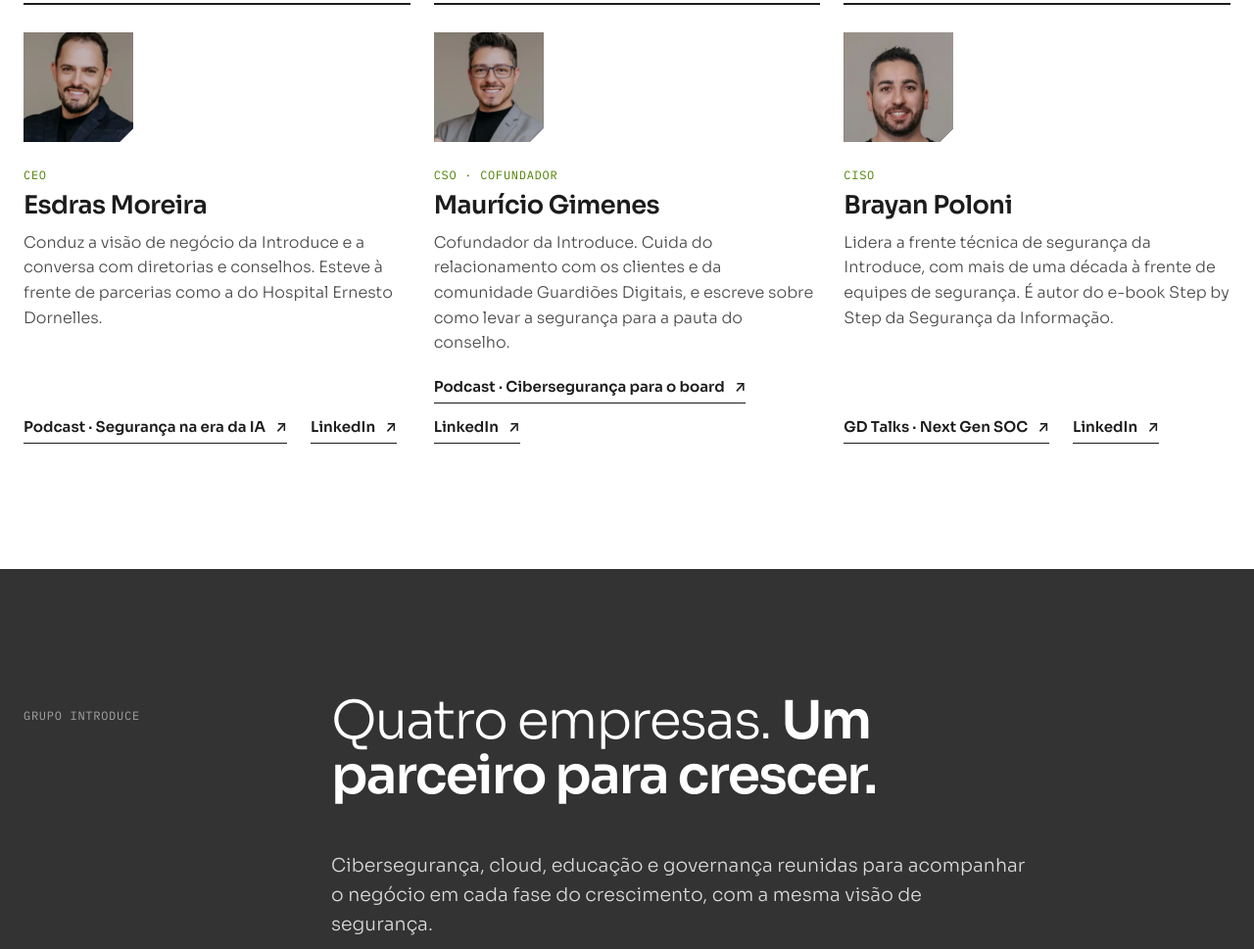
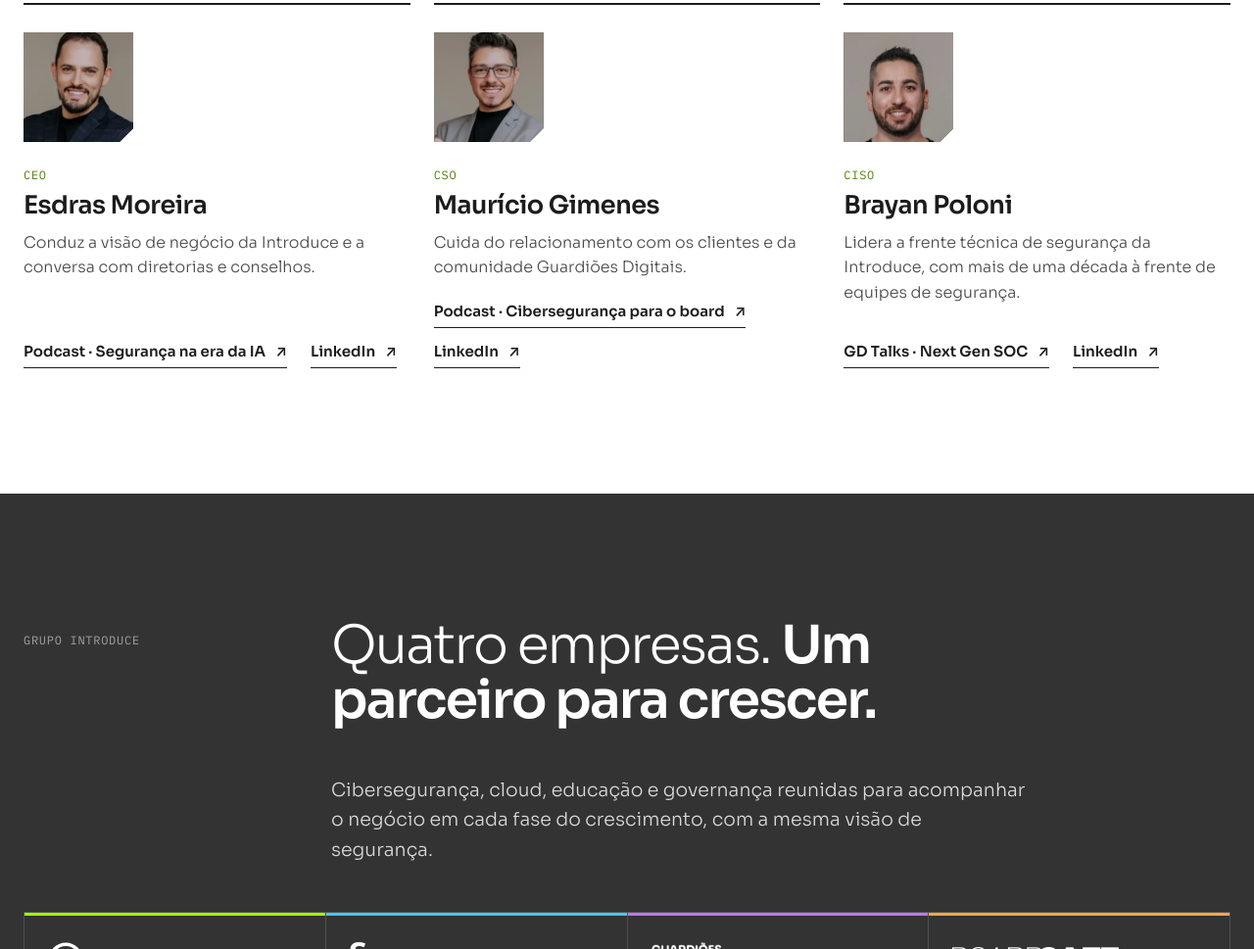
Before and after one commit to kauegrasnievicz/cooltivo-site, a plain HTML site: page introduce-v2/quem-somos/index.html in a window 1280 px wide. Shown: the part 2577-3546 px from the top of the page at 98% size. Drawn offline with Linux system fonts and the light colour scheme.

Commit message:
Introduce v2: descritivos da diretoria; Maurício sem 'cofundador'
Co-Authored-By: Claude Opus 5.5 <noreply@anthropic.com>
Claude-Session: https://claude.ai/code/session_01RXJJZ2ya2rbjx4BbF9JeJm

```diff
--- a/introduce-v2/quem-somos/index.html
+++ b/introduce-v2/quem-somos/index.html
@@ -80,9 +80,9 @@
   <div class="wrap">
     <div class="sec-head rv"><span class="mono">Diretoria</span><h2>Quem conduz <b>a Introduce.</b></h2></div>
     <ul class="dir rv">
-      <li><span class="dir-av"><img decoding="async" src="../media/time/dir-esdras.webp" alt="Esdras Moreira" width="240" height="240" loading="lazy"></span><span class="mono">CEO</span><h3>Esdras Moreira</h3><p>Conduz a visão de negócio da Introduce e a conversa com diretorias e conselhos. Esteve à frente de parcerias como a do Hospital Ernesto Dornelles.</p><div class="dir-l"><a class="lnk" href="https://www.youtube.com/watch?v=hc4tpWXaG7A" target="_blank" rel="noopener">Podcast · Segurança na era da IA <span class="arw-x" aria-hidden="true">&#8599;</span></a><a class="lnk" href="https://www.linkedin.com/in/esdras-moreira/" target="_blank" rel="noopener">LinkedIn <span class="arw-x" aria-hidden="true">&#8599;</span></a></div></li>
-      <li><span class="dir-av"><img decoding="async" src="../media/time/dir-mauricio.webp" alt="Maurício Gimenes" width="240" height="240" loading="lazy"></span><span class="mono">CSO · Cofundador</span><h3>Maurício Gimenes</h3><p>Cofundador da Introduce. Cuida do relacionamento com os clientes e da comunidade Guardiões Digitais, e escreve sobre como levar a segurança para a pauta do conselho.</p><div class="dir-l"><a class="lnk" href="https://www.youtube.com/watch?v=pewa4owkwSY" target="_blank" rel="noopener">Podcast · Cibersegurança para o board <span class="arw-x" aria-hidden="true">&#8599;</span></a><a class="lnk" href="https://www.linkedin.com/in/mauriciogimenesoficial/" target="_blank" rel="noopener">LinkedIn <span class="arw-x" aria-hidden="true">&#8599;</span></a></div></li>
-      <li><span class="dir-av"><img decoding="async" src="../media/time/dir-brayan.webp" alt="Brayan Poloni" width="240" height="240" loading="lazy"></span><span class="mono">CISO</span><h3>Brayan Poloni</h3><p>Lidera a frente técnica de segurança da Introduce, com mais de uma década à frente de equipes de segurança. É autor do e-book Step by Step da Segurança da Informação.</p><div class="dir-l"><a class="lnk" href="https://www.youtube.com/watch?v=DZZt_1WONDI" target="_blank" rel="noopener">GD Talks · Next Gen SOC <span class="arw-x" aria-hidden="true">&#8599;</span></a><a class="lnk" href="https://www.linkedin.com/in/brayanpoloni/" target="_blank" rel="noopener">LinkedIn <span class="arw-x" aria-hidden="true">&#8599;</span></a></div></li>
+      <li><span class="dir-av"><img decoding="async" src="../media/time/dir-esdras.webp" alt="Esdras Moreira" width="240" height="240" loading="lazy"></span><span class="mono">CEO</span><h3>Esdras Moreira</h3><p>Conduz a visão de negócio da Introduce e a conversa com diretorias e conselhos.</p><div class="dir-l"><a class="lnk" href="https://www.youtube.com/watch?v=hc4tpWXaG7A" target="_blank" rel="noopener">Podcast · Segurança na era da IA <span class="arw-x" aria-hidden="true">&#8599;</span></a><a class="lnk" href="https://www.linkedin.com/in/esdras-moreira/" target="_blank" rel="noopener">LinkedIn <span class="arw-x" aria-hidden="true">&#8599;</span></a></div></li>
+      <li><span class="dir-av"><img decoding="async" src="../media/time/dir-mauricio.webp" alt="Maurício Gimenes" width="240" height="240" loading="lazy"></span><span class="mono">CSO</span><h3>Maurício Gimenes</h3><p>Cuida do relacionamento com os clientes e da comunidade Guardiões Digitais.</p><div class="dir-l"><a class="lnk" href="https://www.youtube.com/watch?v=pewa4owkwSY" target="_blank" rel="noopener">Podcast · Cibersegurança para o board <span class="arw-x" aria-hidden="true">&#8599;</span></a><a class="lnk" href="https://www.linkedin.com/in/mauriciogimenesoficial/" target="_blank" rel="noopener">LinkedIn <span class="arw-x" aria-hidden="true">&#8599;</span></a></div></li>
+      <li><span class="dir-av"><img decoding="async" src="../media/time/dir-brayan.webp" alt="Brayan Poloni" width="240" height="240" loading="lazy"></span><span class="mono">CISO</span><h3>Brayan Poloni</h3><p>Lidera a frente técnica de segurança da Introduce, com mais de uma década à frente de equipes de segurança.</p><div class="dir-l"><a class="lnk" href="https://www.youtube.com/watch?v=DZZt_1WONDI" target="_blank" rel="noopener">GD Talks · Next Gen SOC <span class="arw-x" aria-hidden="true">&#8599;</span></a><a class="lnk" href="https://www.linkedin.com/in/brayanpoloni/" target="_blank" rel="noopener">LinkedIn <span class="arw-x" aria-hidden="true">&#8599;</span></a></div></li>
     </ul>
   </div>
 </section>
```
Also changed, not shown: introduce-v2/blog/como-ganhar-espaco-na-mesa-do-board-em-2026/index.html (+2 -2 lines).
